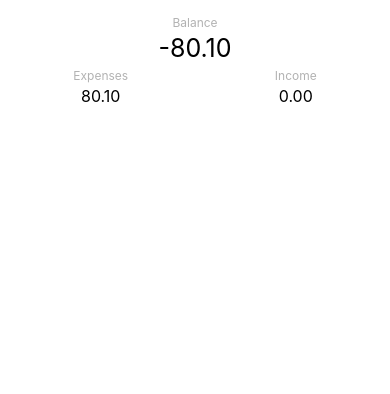
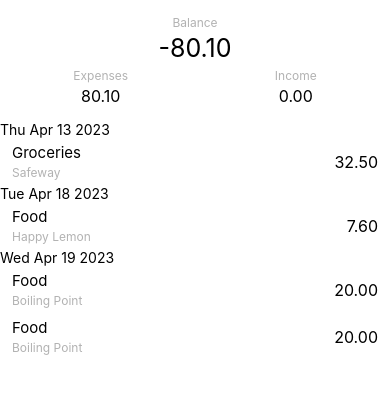
Before and after one commit to chuEmma/tako, a React Native app: screen / in a window 390 px wide. Shown: the top 394 px of the page. Built offline with nearby package versions, Linux system fonts and the light colour scheme.

Commit message:
Fixed dynamic iteration

```diff
--- a/components/item.tsx
+++ b/components/item.tsx
@@ -66,20 +66,30 @@ export const ItemContainer = (props: any) => {
             // There is existing data for that year and month
             const items = data[props.year][props.month];
 
-            // Array of built components
-            const components = [];
+            // As an array
+            const itemsArray = Object.keys(items);
 
-            // for (const date in items) {
-            //     // Array of items by certain date
-            //     const itemsByDate = items[date];
 
-            //     // Component for each date
-            //     const itemsByDateComp = <ItemsByDate date={new Date(props.year, props.month, Number(date))} items={itemsByDate}></ItemsByDate>;
-            //     components.unshift(itemsByDateComp);
-            // }
+            return(
+                <>
+                {
+                    itemsArray.map((date, idx) => {
+                        const itemsByDate = items[date];
 
-            // // Something wrong here
-            // return(<View style={{gap: 15}}>{components}</View>);
+                        return(
+                            <View key={idx}>
+                                <Text>{new Date(props.year, props.month, Number(date)).toDateString()}</Text>
+                                {
+                                    itemsByDate.map((item: any, idx: any) => {
+                                        return (<Item type={item.type} category={item.category} desc={item.desc} amount={item.amount.toFixed(2)} key={idx}></Item>)
+                                    })
+                                }
+                            </View>
+                        )
+                    })
+                }
+                </>
+            );
         }
     }
 }
```
